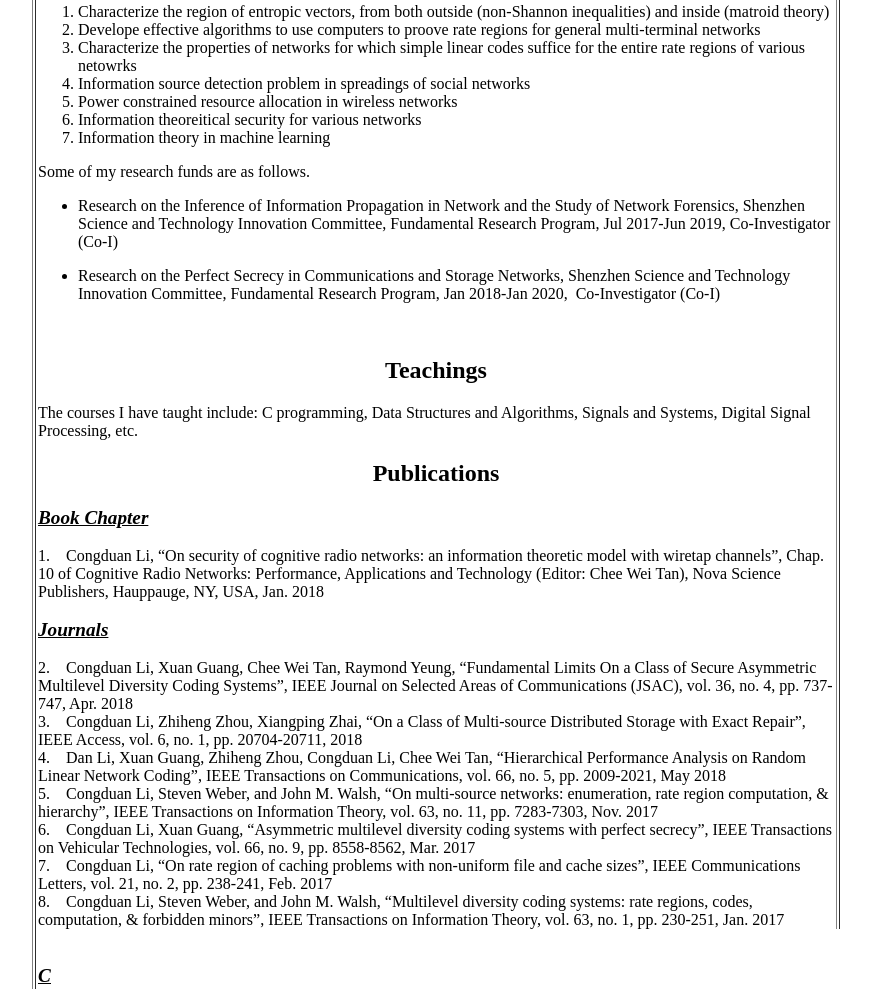
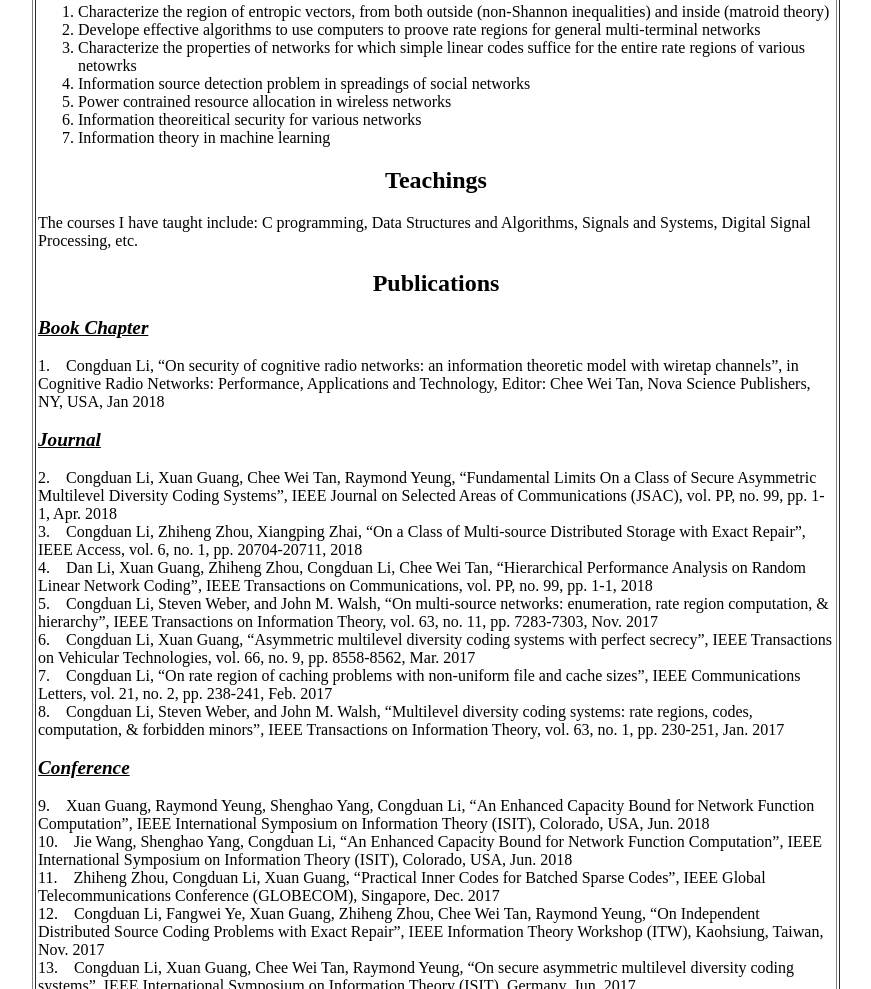
Before and after one commit to licd2017/licd2017.github.io, a plain HTML site: page index.html in a window 1280 px wide. Shown: the part 850-1839 px from the top of the page, without its empty margins (204-1075 px from the left). Drawn offline with Linux system fonts and the light colour scheme.

Commit message:
Initial commit

```diff
--- a/index.html
+++ b/index.html
@@ -1,7 +1,5 @@
 <!DOCTYPE html PUBLIC "-//W3C//DTD HTML 4.01//EN" "http://www.w3.org/TR/html4/strict.dtd">
 <html><head>
-
-
 
 
 
@@ -26,20 +24,14 @@
       <h2>Welcome!<br>
 </h2>
 
-      <div style="text-align: left;">
-      <div style="text-align: left;">
-      </div>
-      <img style="width: 613px; height: 176px;" src="title_Eng.jpg" alt=""><br>
-
-
-
+      <div style="text-align: left;"><img style="width: 613px; height: 176px;" src="title_Eng.jpg" alt=""><br>
       <br>
       <span style="text-decoration: underline; font-style: italic;">A message for students</span>:
 Our research group are constantly recruiting master and PhD students
-(also postdocs) who are interested in information and coding
+(also postdocs) who are interested in&nbsp; information and coding
 theory, various communications networks, network information security,
 computer science, machine learning, etc.&nbsp; Please feel free to
-contact me for opportunities.<span style="font-weight: bold;"></span>
+contact me for&nbsp; opportunities.<span style="font-weight: bold;"></span>
       <div style="text-align: center;"><h2>Work Experience</h2>
       <div style="text-align: left;">
       <ul>
@@ -47,7 +39,7 @@ contact me for opportunities.<span style="font-weight: bold;"></span>
         <li>Research Fellow, Department of Computer Science, City University of Hong Kong, Dec 2016&#8212;Aug 2018</li>
         <li>Lecturer, School of Science and Engineering, CUHK, Shenzhen, Sep 2017--Dec 2017</li>
         <li>Research Fellow, Institute of Network Coding (INC), Chinese University of Hong Kong (CUHK), Oct 2015&#8212;Dec 2016</li>
-        <li>Lecturer, ECE Department, Drexel University, Jun 2015 -- Sep 2015</li>
+        <li>Lecturer, ECE Department, Drexel University, Jun 2015 -- Sep, 2015</li>
       </ul>
       <br>
       <br>
@@ -88,24 +80,11 @@ rate regions for general multi-terminal networks</li>
         <li>Characterize the properties of networks for which simple
 linear codes suffice for the entire rate regions of various netowrks</li>
         <li>Information source detection problem in spreadings of social networks</li>
-        <li>Power constrained resource allocation in wireless networks</li>
+        <li>Power contrained resource allocation in wireless networks</li>
         <li>Information theoreitical security for various networks</li>
         <li>Information theory in machine learning</li>
 
-      </ol>Some of my research funds are as follows.<br>
-      <ul>
-        <li>Research on the Inference of Information Propagation in
-Network and the Study of Network Forensics, Shenzhen Science and
-Technology Innovation Committee, Fundamental Research Program, Jul
-2017-Jun 2019, Co-Investigator (Co-I)</li>
-      </ul>
-      <ul>
-        <li>Research on the Perfect Secrecy in Communications and
-Storage Networks, Shenzhen Science and Technology Innovation Committee,
-Fundamental Research Program, Jan 2018-Jan 2020,&nbsp;
-Co-Investigator (Co-I)</li>
-      </ul>
-      <br>
+      </ol>
       <div style="text-align: center;">
 
 <h2>Teachings<br>
@@ -128,25 +107,25 @@ Processing, etc.<br>
       </div>
       <div style="text-align: left;"><span style="font-weight: bold;"><big style="font-style: italic; text-decoration: underline;">Book Chapter</big><br>
       <br>
-</span>1.&nbsp;&nbsp;&nbsp; Congduan Li, &#8220;On security of cognitive
-radio networks: an information theoretic model with wiretap channels&#8221;,
-Chap. 10 of Cognitive Radio Networks: Performance, Applications and
-Technology (Editor: Chee Wei Tan), Nova Science Publishers, Hauppauge,
-NY, USA, Jan. 2018<br>
+      </span>1.&nbsp;&nbsp;&nbsp; Congduan Li, &#8220;On security of
+cognitive radio networks: an information theoretic model with wiretap
+channels&#8221;, in Cognitive Radio Networks: Performance, Applications and
+Technology, Editor: Chee Wei Tan, Nova Science Publishers, NY, USA, Jan
+2018<br>
       <span style="font-weight: bold;"><br>
-      <big><span style="font-style: italic; text-decoration: underline;">Journals</span></big><br>
-      <br>
+      <big><span style="font-style: italic; text-decoration: underline;">Journal</span><br style="font-style: italic; text-decoration: underline;">
+      </big><br>
       </span>2.&nbsp;&nbsp;&nbsp; Congduan Li, Xuan Guang, Chee Wei
 Tan, Raymond Yeung, &#8220;Fundamental Limits On a Class of Secure Asymmetric
 Multilevel Diversity Coding Systems&#8221;, IEEE Journal on Selected Areas of
-Communications (JSAC), vol. 36, no. 4, pp. 737-747, Apr. 2018<br>
+Communications (JSAC), vol. PP, no. 99, pp. 1-1, Apr. 2018<br>
 3.&nbsp;&nbsp;&nbsp; Congduan Li, Zhiheng Zhou, Xiangping Zhai, &#8220;On a
 Class of Multi-source Distributed Storage with Exact Repair&#8221;, IEEE
 Access, vol. 6, no. 1, pp. 20704-20711, 2018<br>
 4.&nbsp;&nbsp;&nbsp; Dan Li, Xuan Guang, Zhiheng Zhou, Congduan Li,
 Chee Wei Tan, &#8220;Hierarchical Performance Analysis on Random Linear
-Network Coding&#8221;, IEEE Transactions on Communications, vol. 66, no. 5,
-pp. 2009-2021, May 2018<br>
+Network Coding&#8221;, IEEE Transactions on Communications, vol. PP, no. 99,
+pp. 1-1, 2018<br>
 5.&nbsp;&nbsp;&nbsp; Congduan Li, Steven Weber, and John M. Walsh, &#8220;On
 multi-source networks: enumeration, rate region computation, &amp;
 hierarchy&#8221;, IEEE Transactions on Information Theory, vol. 63, no. 11,
@@ -160,10 +139,9 @@ vol. 21, no. 2, pp. 238-241, Feb. 2017<br>
 8.&nbsp;&nbsp;&nbsp; Congduan Li, Steven Weber, and John M. Walsh,
 &#8220;Multilevel diversity coding systems: rate regions, codes, computation,
 &amp; forbidden minors&#8221;, IEEE Transactions on Information Theory, vol.
-63, no. 1, pp. 230-251, Jan. 2017 <br>
-      <span style="font-weight: bold;"><br>
+63, no. 1, pp. 230-251, Jan. 2017 <span style="font-weight: bold;"><br>
       <br>
-      <big><span style="font-style: italic; text-decoration: underline;">Conferences</span></big><br>
+      <big><span style="font-style: italic; text-decoration: underline;">Conference</span></big><br>
       <br>
       </span>9.&nbsp;&nbsp;&nbsp; Xuan Guang, Raymond Yeung, Shenghao
 Yang, Congduan Li, &#8220;An Enhanced Capacity Bound for Network Function
```
